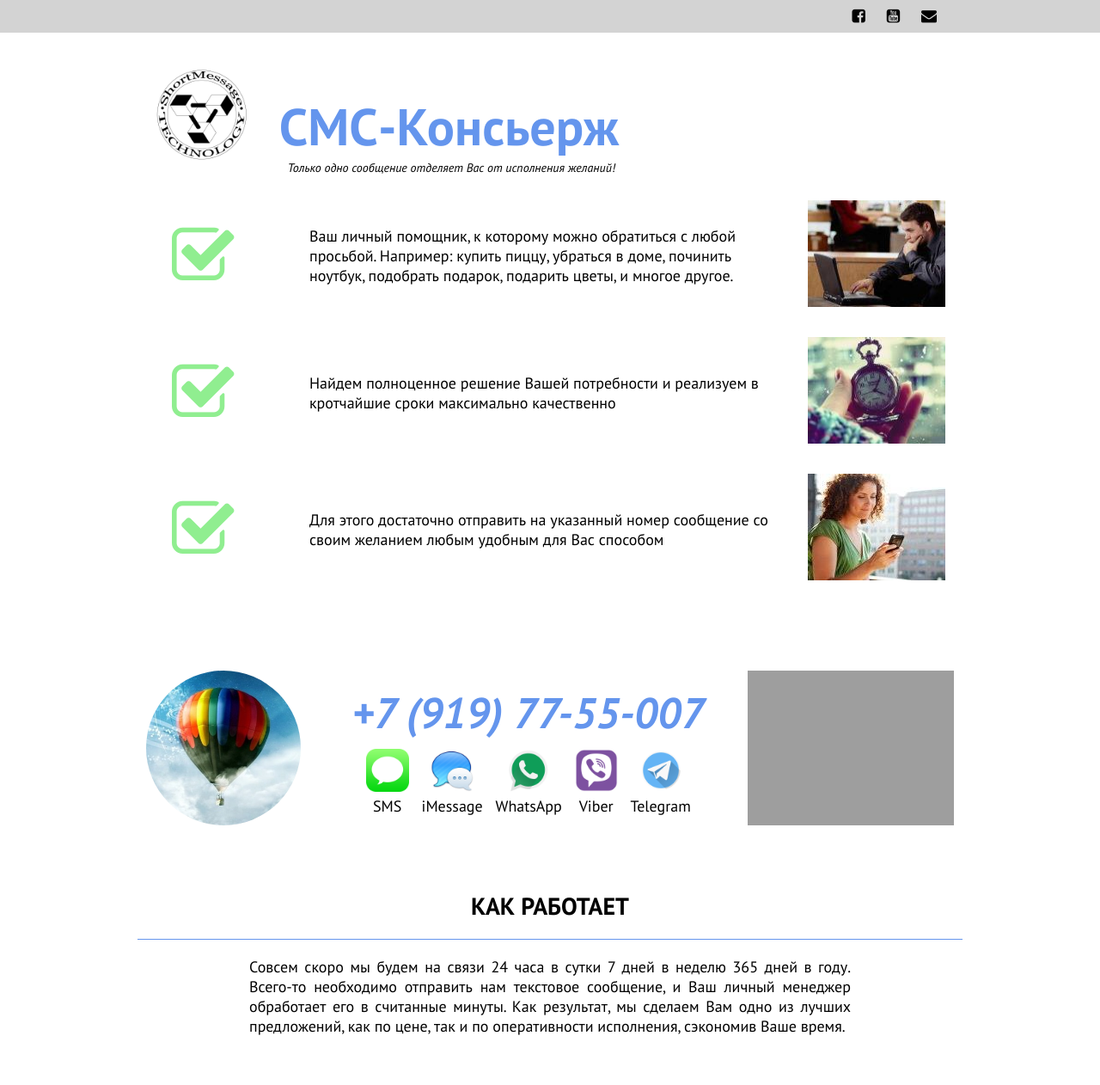
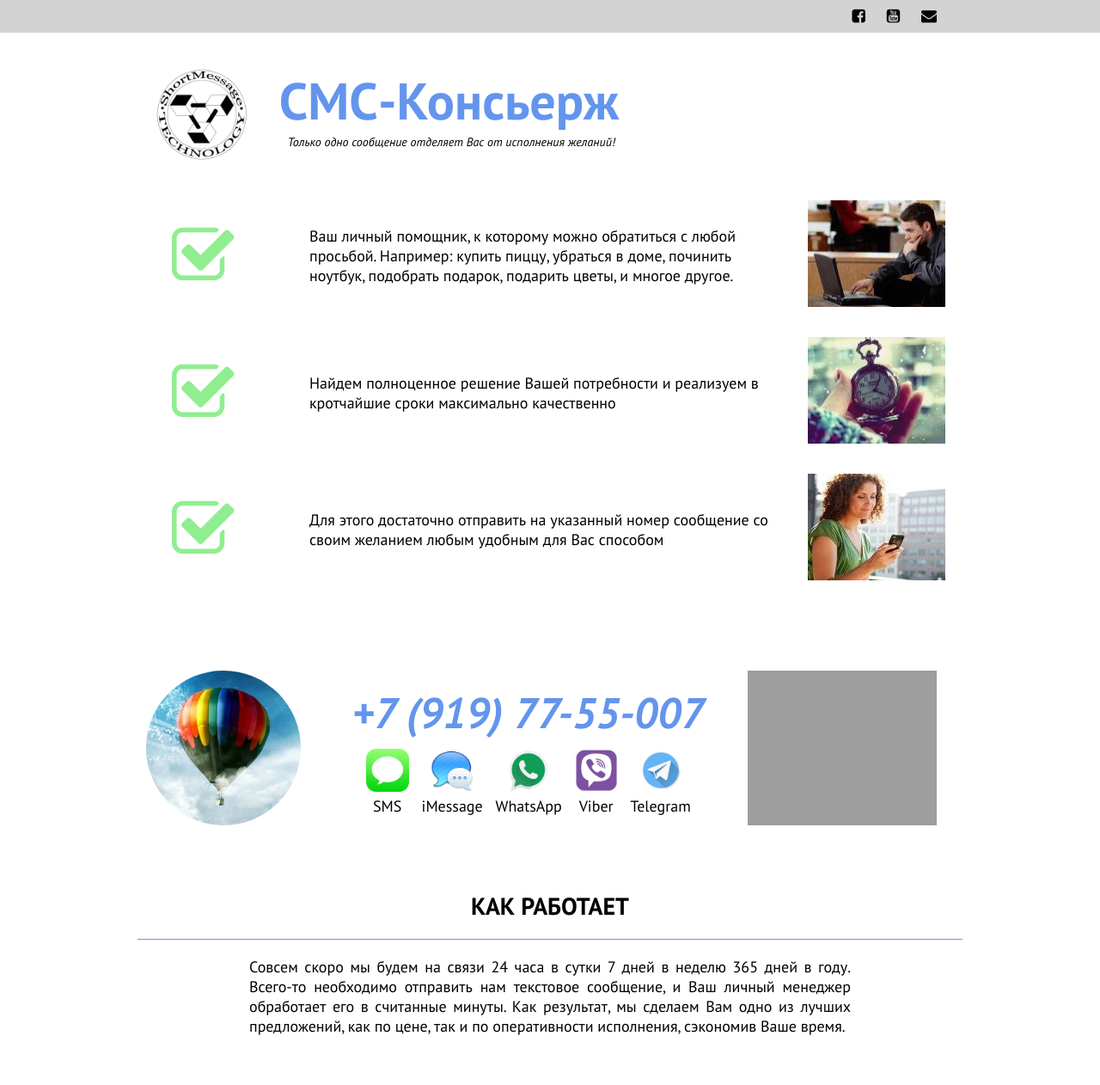
Before and after one commit to K700PP/k700pp.github.io, a plain HTML site: page index.html in a window 1280 px wide. Shown: the top 1262 px of the page at 86% size. Drawn offline with Linux system fonts and the light colour scheme; grey boxes are pictures that could not be loaded.

Commit message:
Еще правки в код и стили

```diff
--- a/css/style.css
+++ b/css/style.css
@@ -29,7 +29,7 @@ body {
 }
 .logo, .header-title {
     display: inline-block;
-    vertical-align: middle;
+    vertical-align: top;
 }
 .logo {
     margin-left: 20px;
@@ -83,7 +83,7 @@ body {
 
 .connect {
     margin-left: 10px;
-    margin-right: 20px;
+    margin-right: 10px;
     margin-bottom: 60px;
 }
 .connect-img, .connect-main, .connect-video, .connect-main span {
@@ -115,8 +115,9 @@ body {
     margin-left: 5px;
     margin-right: 5px;
 }
-.connect-video {
-    width: 200px;
+.connect-video iframe{
+    width: 220px;
+    height: 180px;
 }
 
 /**************************************************/
--- a/index.html
+++ b/index.html
@@ -97,7 +97,7 @@
                 </div>
             </div>
             <div class="connect-video">
-                <iframe width="240" height="180" src="https://www.youtube.com/embed/2kEEjD9HDt8" frameborder="0" allowfullscreen></iframe>
+                <iframe src="https://www.youtube.com/embed/2kEEjD9HDt8" allowfullscreen></iframe>
             </div>
         </div>
         <section class="quick-desc">
```
